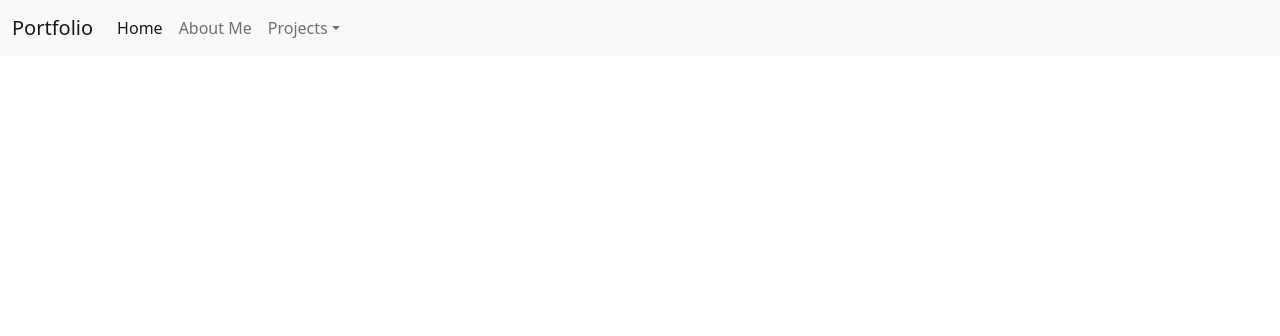
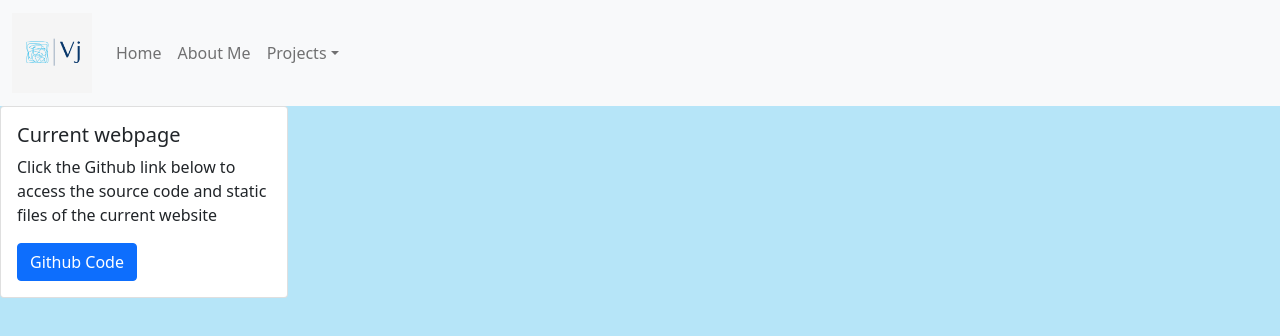
Before and after one commit to alotuscoder/portfolio1, a plain HTML site: page index.html in a window 1280 px wide. Drawn offline with nearby package versions, Linux system fonts and the light colour scheme.

Commit message:
Modify the body of the webpage

```diff
--- a/index.html
+++ b/index.html
@@ -5,19 +5,22 @@
     <meta http-equiv="X-UA-Compatible" content="IE=edge">
     <meta name="viewport" content="width=device-width, initial-scale=1.0">
     <link href="https://cdn.jsdelivr.net/npm/bootstrap@5.0.0-beta2/dist/css/bootstrap.min.css" rel="stylesheet" integrity="sha384-BmbxuPwQa2lc/FVzBcNJ7UAyJxM6wuqIj61tLrc4wSX0szH/Ev+nYRRuWlolflfl" crossorigin="anonymous">
+    <link href="./style.css" rel="stylesheet">
     <title> VJs Portfolio </title>
 </head>
 <body>
     <nav class="navbar navbar-expand-lg navbar-light bg-light">
         <div class="container-fluid">
-            <a class="navbar-brand" href="#">Portfolio</a>
+            <a class="navbar-brand" href="#">
+                <img src="/photos/logo.png" alt="logo" width="80" height="80">
+            </a>
             <button class="navbar-toggler" type="button" data-bs-toggle="collapse" data-bs-target="#navbarNav">
                 <span class="navbar-toggler-icon"></span>
             </button>
             <div class = "collapse navbar-collapse" id = "navbarNav">
                 <ul class= "navbar-nav">
                     <li class="nav-item">
-                        <a class="nav-link active"  href="#"> Home </a>
+                        <a class="nav-link"  href="#"> Home </a>
                     </li>
                     <li class="nav-item">
                         <a class="nav-link" href="#"> About Me </a>
@@ -35,6 +38,19 @@
         </div>
     </nav>
 
+    <section>
+        <article>
+            <div class="card" style="width: 18rem; height: 12rem">
+                <div class="card-body">
+                  <h5 class="card-title"> Current webpage </h5>
+                  <p class="card-text"> Click the Github link below to access the source code and static files of the current website </p>
+                  <a href="#" class="btn btn-primary"> Github Code</a>
+                </div>
+              </div>
+        </article>
+    </section>
+
+
     <script src="https://cdn.jsdelivr.net/npm/bootstrap@5.0.0-beta2/dist/js/bootstrap.bundle.min.js" integrity="sha384-b5kHyXgcpbZJO/tY9Ul7kGkf1S0CWuKcCD38l8YkeH8z8QjE0GmW1gYU5S9FOnJ0" crossorigin="anonymous">
     </script>
 </body>
--- a/style.css
+++ b/style.css
@@ -0,0 +1,3 @@
+body {
+    background-color: rgb(182, 229, 248);
+}
```
